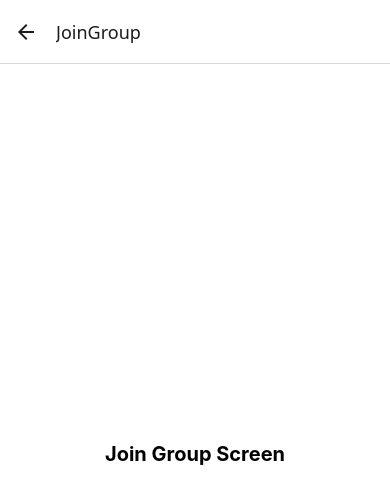
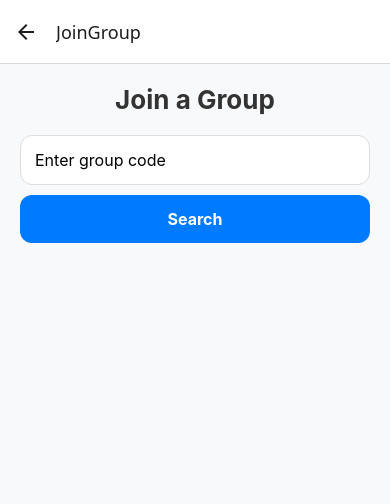
Before and after one commit to Kaiomomo/IndulgeApp, a React Native app: screen /JoinGroup in a window 390 px wide. Shown: the top 504 px of the page. Built offline with nearby package versions, Linux system fonts and the light colour scheme; no server answers.

Commit message:
Add Join Group screen with Firestore group code search and join confirmation

```diff
--- a/screens/JoinGroup.js
+++ b/screens/JoinGroup.js
@@ -1,10 +1,98 @@
-import React from 'react';
-import { View, Text, StyleSheet } from 'react-native';
+import React, { useState } from 'react';
+import { View, Text, TextInput, TouchableOpacity, Alert, StyleSheet, ActivityIndicator } from 'react-native';
+import { collection, query, where, getDocs, updateDoc, doc, arrayUnion } from 'firebase/firestore';
+import { getAuth } from 'firebase/auth';
+import { db } from '../FirebaseConfig';
 
 const JoinGroup = () => {
+  const auth = getAuth();
+  const currentUser = auth.currentUser;
+
+  const [groupCode, setGroupCode] = useState('');
+  const [loading, setLoading] = useState(false);
+  const [groupData, setGroupData] = useState(null);
+
+  const handleSearchGroup = async () => {
+    if (!groupCode.trim()) {
+      Alert.alert('Validation', 'Please enter a group code.');
+      return;
+    }
+
+    setLoading(true);
+    try {
+      const q = query(collection(db, 'groups'), where('code', '==', groupCode.trim()));
+      const querySnapshot = await getDocs(q);
+
+      if (querySnapshot.empty) {
+        setGroupData(null);
+        Alert.alert('Not Found', 'No group found with that code.');
+      } else {
+        const groupDoc = querySnapshot.docs[0];
+        setGroupData({ id: groupDoc.id, ...groupDoc.data() });
+      }
+    } catch (error) {
+      console.error(error);
+      Alert.alert('Error', 'Could not search for group.');
+    }
+    setLoading(false);
+  };
+
+  const handleJoinGroup = () => {
+    if (!currentUser) {
+      Alert.alert('Error', 'You must be logged in to join a group.');
+      return;
+    }
+
+    Alert.alert(
+      'Join Group',
+      `Are you sure you want to join "${groupData.name}"?`,
+      [
+        { text: 'Cancel', style: 'cancel' },
+        { text: 'Join', onPress: joinConfirmed }
+      ]
+    );
+  };
+
+  const joinConfirmed = async () => {
+    try {
+      const groupRef = doc(db, 'groups', groupData.id);
+      await updateDoc(groupRef, {
+        members: arrayUnion({
+          uid: currentUser.uid,
+          username: currentUser.displayName || 'Anonymous'
+        })
+      });
+      Alert.alert('Success', `You have joined "${groupData.name}"`);
+      setGroupData(null);
+      setGroupCode('');
+    } catch (error) {
+      console.error(error);
+      Alert.alert('Error', 'Could not join the group.');
+    }
+  };
+
   return (
     <View style={styles.container}>
-      <Text style={styles.text}>Join Group Screen</Text>
+      <Text style={styles.title}>Join a Group</Text>
+      <TextInput
+        style={styles.input}
+        placeholder="Enter group code"
+        value={groupCode}
+        onChangeText={setGroupCode}
+      />
+      <TouchableOpacity style={styles.button} onPress={handleSearchGroup}>
+        {loading ? <ActivityIndicator color="#fff" /> : <Text style={styles.buttonText}>Search</Text>}
+      </TouchableOpacity>
+
+      {groupData && (
+        <View style={styles.groupCard}>
+          <Text style={styles.groupName}>{groupData.name}</Text>
+          <Text style={styles.groupInfo}>Code: {groupData.code}</Text>
+          <TouchableOpacity style={styles.joinButton} onPress={handleJoinGroup}>
+            <Text style={styles.joinText}>Join Group</Text>
+          </TouchableOpacity>
+        </View>
+      )}
     </View>
   );
 };
@@ -14,12 +102,65 @@ export default JoinGroup;
 const styles = StyleSheet.create({
   container: {
     flex: 1,
-    justifyContent: 'center',
+    backgroundColor: '#F8F9FA',
+    padding: 20
+  },
+  title: {
+    fontSize: 26,
+    fontWeight: 'bold',
+    marginBottom: 20,
+    textAlign: 'center',
+    color: '#333'
+  },
+  input: {
+    backgroundColor: '#fff',
+    padding: 14,
+    borderRadius: 12,
+    fontSize: 16,
+    borderWidth: 1,
+    borderColor: '#ddd',
+    marginBottom: 10
+  },
+  button: {
+    backgroundColor: '#007AFF',
+    padding: 14,
+    borderRadius: 12,
     alignItems: 'center',
+    marginBottom: 20
+  },
+  buttonText: {
+    color: '#fff',
+    fontWeight: 'bold',
+    fontSize: 16
+  },
+  groupCard: {
     backgroundColor: '#fff',
+    padding: 18,
+    borderRadius: 12,
+    shadowColor: '#000',
+    shadowOpacity: 0.1,
+    shadowRadius: 8,
+    elevation: 4
   },
-  text: {
+  groupName: {
     fontSize: 20,
     fontWeight: 'bold',
+    marginBottom: 6
   },
+  groupInfo: {
+    fontSize: 14,
+    color: '#666',
+    marginBottom: 12
+  },
+  joinButton: {
+    backgroundColor: '#28A745',
+    padding: 12,
+    borderRadius: 10,
+    alignItems: 'center'
+  },
+  joinText: {
+    color: '#fff',
+    fontWeight: 'bold',
+    fontSize: 16
+  }
 });
```
